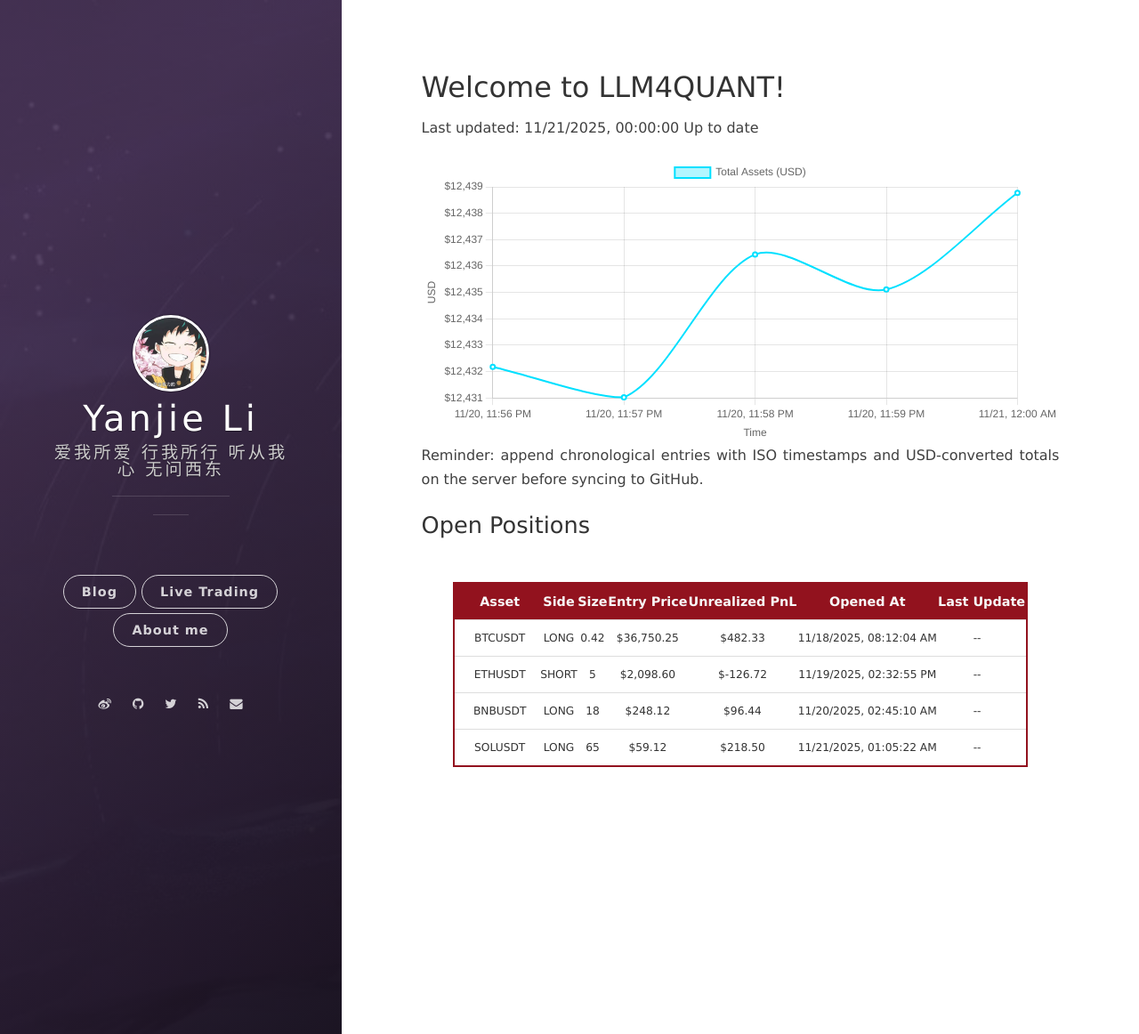
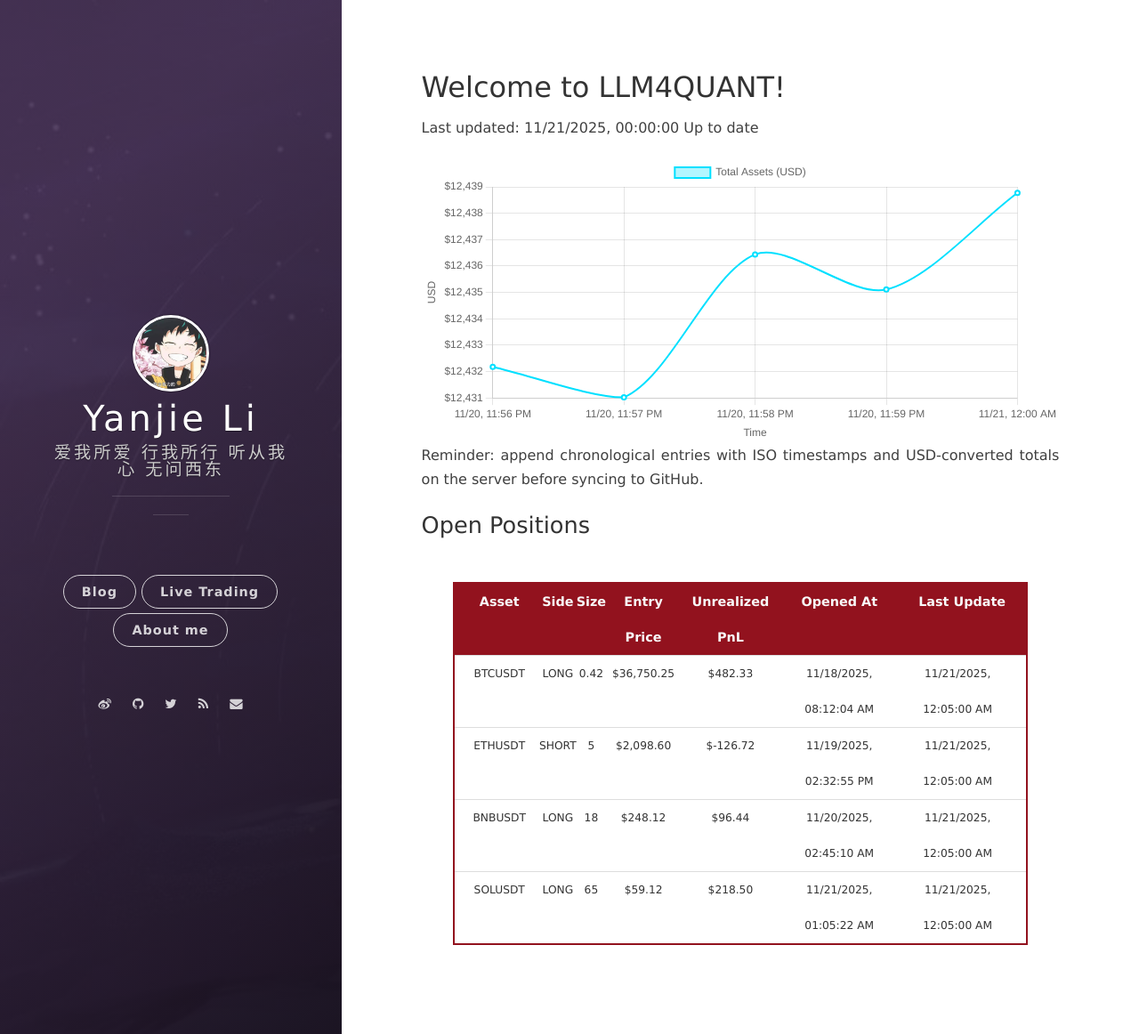
Before and after one commit to leeyegy/leeyegy.github.io, a Jekyll site: the page built from live-trading.html, in a window 1280 px wide and 1162 px high. Shown: the whole window at 89% size. Built offline with Jekyll 4.4.1, drawn with Linux system fonts in a browser that asks for light colours; nearby versions of some CDN libraries.

Commit message:
Update positions.json

```diff
--- a/assets/data/binance/positions.json
+++ b/assets/data/binance/positions.json
@@ -5,7 +5,8 @@
     "size": 0.42,
     "entryPrice": 36750.25,
     "unrealizedPnl": 482.33,
-    "openedAt": "2025-11-18T08:12:04Z"
+    "openedAt": "2025-11-18T08:12:04Z",
+    "reportedAt": "2025-11-21T00:05:00Z"
   },
   {
     "symbol": "ETHUSDT",
@@ -13,7 +14,8 @@
     "size": 5.0,
     "entryPrice": 2098.6,
     "unrealizedPnl": -126.72,
-    "openedAt": "2025-11-19T14:32:55Z"
+    "openedAt": "2025-11-19T14:32:55Z",
+    "reportedAt": "2025-11-21T00:05:00Z"
   },
   {
     "symbol": "BNBUSDT",
@@ -21,7 +23,8 @@
     "size": 18,
     "entryPrice": 248.12,
     "unrealizedPnl": 96.44,
-    "openedAt": "2025-11-20T02:45:10Z"
+    "openedAt": "2025-11-20T02:45:10Z",
+    "reportedAt": "2025-11-21T00:05:00Z"
   },
   {
     "symbol": "SOLUSDT",
@@ -29,6 +32,7 @@
     "size": 65,
     "entryPrice": 59.12,
     "unrealizedPnl": 218.5,
-    "openedAt": "2025-11-21T01:05:22Z"
+    "openedAt": "2025-11-21T01:05:22Z",
+    "reportedAt": "2025-11-21T00:05:00Z"
   }
 ]
```
